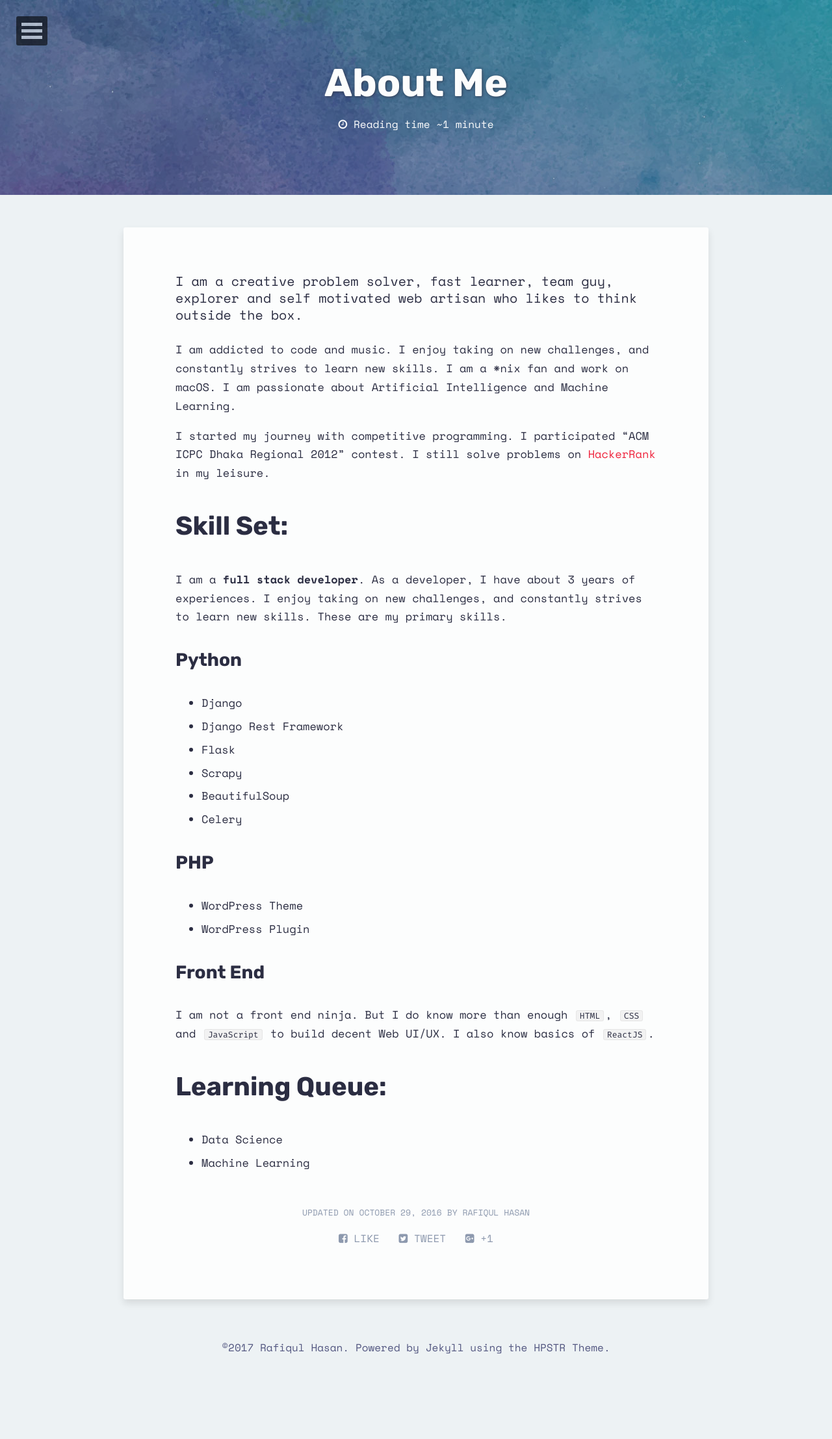
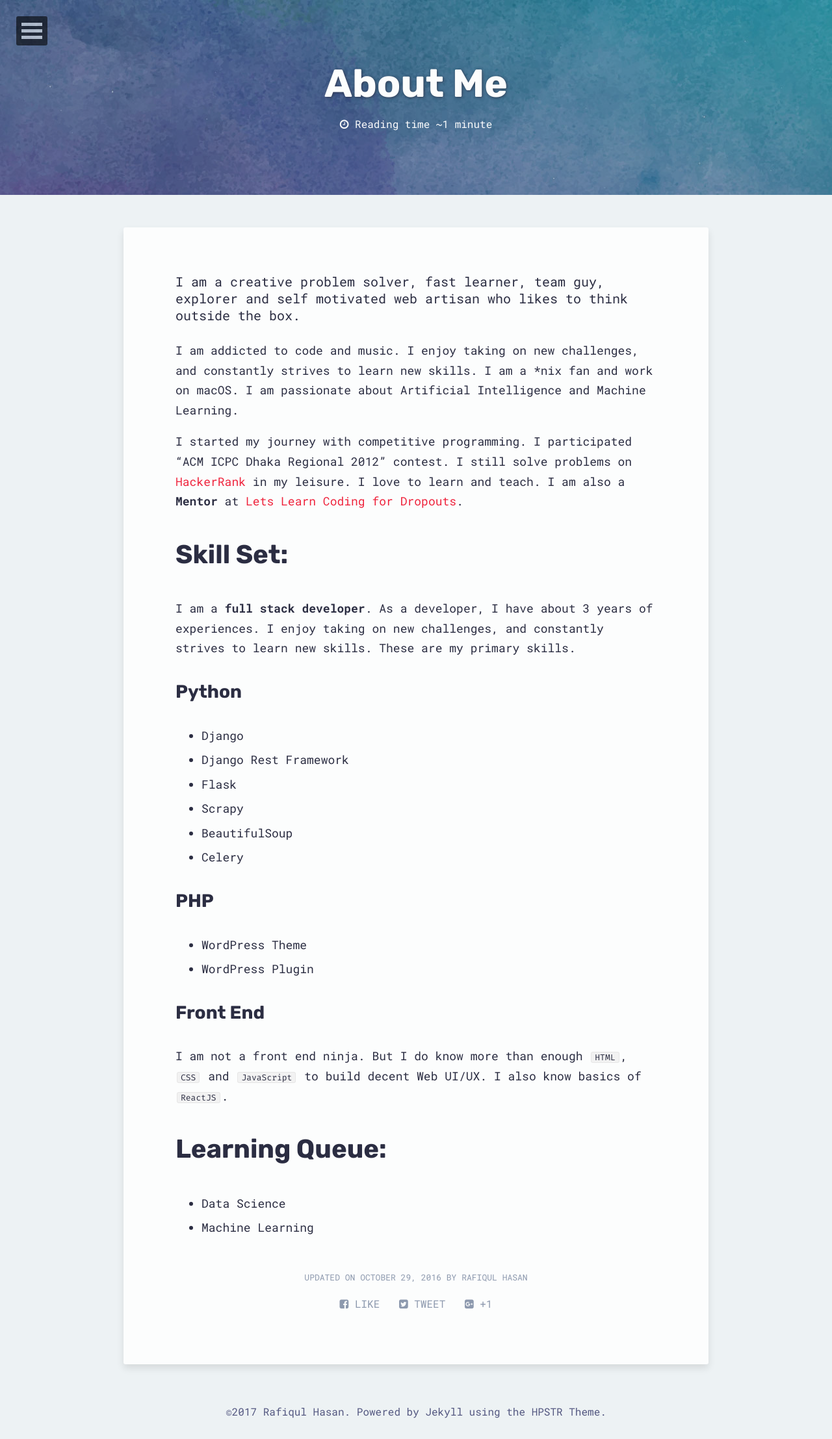
Before and after one commit to shopnilsazal/shopnilsazal.github.io, a Jekyll site: the page built from about/index.md, in a window 1280 px wide. Shown: the whole page at 65% size. Built offline with Jekyll 4.4.1, drawn with Linux system fonts in a browser that asks for light colours; nearby versions of some CDN libraries; before the commit the page ends 2118 px from its top, so only the background shows below that.

Commit message:
About me updated

```diff
--- a/_includes/head.html
+++ b/_includes/head.html
@@ -36,7 +36,7 @@
 <link rel="stylesheet" href="{{ site.url }}/assets/css/main.css">
 <!-- Webfonts -->
 
-<link href="https://fonts.googleapis.com/css?family=Rubik:700|Space+Mono:400,400i,700|Fira+Mono" rel="stylesheet">
+<link href="https://fonts.googleapis.com/css?family=Rubik:700|Roboto+Mono:400,700|Fira+Mono" rel="stylesheet">
 
 <meta http-equiv="cleartype" content="on">
 
--- a/_sass/_page.scss
+++ b/_sass/_page.scss
@@ -15,7 +15,7 @@ body {
 	}
 }
 .entry-content {
-	@include font-size(17);
+	@include font-size(18);
 	line-height: 1.7;
 	// Dotted line underlines for links
 	p > a,
@@ -48,6 +48,7 @@ body {
 		@media #{$large} {
 			@include font-rem(60);
 		}
+
 	}
 	h2 {
 		margin: 0;
@@ -444,6 +445,9 @@ header .entry-meta {
 	}
 	p > a,
 	li > a {
+		&:after {
+			display: none;
+		}
 		border-bottom-width: 0;
 	}
 }
--- a/_sass/_syntax.scss
+++ b/_sass/_syntax.scss
@@ -4,8 +4,8 @@ pre.highlight {
 
 .highlight {
 	margin-bottom: 1.5em;
-	font-size: 13px;
-	line-height: 1.5;
+	font-size: 14px;
+	line-height: 1.6;
 	color: #d0d0d0;
 	border: 1px solid darken($body-color, 5);
 	background-color: #272822;
--- a/_sass/_typography.scss
+++ b/_sass/_typography.scss
@@ -38,6 +38,7 @@ h5 {
 // Links
 // --------------------------------------------------
 a {
+	position: relative;
 	text-decoration: none;
 	color: $link-color;
 	&:visited {
@@ -53,6 +54,27 @@ a {
 	&:hover,
 	&:active {
 		outline: 0;
+	}
+}
+.entry-content {
+	a:not(.tag)::after {
+		content: '';
+		position: absolute;
+		bottom: -3px;
+		left: 0;
+		width: 100%;
+		height: 3px;
+		background-color: $link-color;
+		transform: scaleX(0);
+		transform-origin: left;
+		transition: transform .4s ease-in-out;
+		transition-delay: .1s;
+	}
+	a:hover {
+		&:after {
+			transform: scaleX(1);
+    		transition-delay: 0s;
+		}
 	}
 }
 
@@ -86,14 +108,18 @@ figcaption {
 // Blockquotes
 // --------------------------------------------------
 blockquote {
-	font-style: italic;
-	border-left: 8px solid $border-color;
-	padding-left: 20px;
+	&::before {
+		content: '\201C';
+		font-size: 400%;
+		left: -12px;
+		line-height: .5;
+		position: absolute;
+	}
+	padding: 1.125em 2.566em;
+    font-style: italic;
+    position: relative;
 	font-size: 20px;
 	line-height: 1.7;
-	@media #{$medium} {
-		margin-left: -28px;
-	}
 }
 
 // List items
--- a/_sass/_variables.scss
+++ b/_sass/_variables.scss
@@ -7,7 +7,7 @@ $front-page-feature-image-height: 300px; // min 150px recommended
 // Typography
 // --------------------------------------------------
 
-$base-font: 'Space Mono', Calibri, Arial, sans-serif;
+$base-font: 'Roboto Mono', Calibri, Arial, sans-serif;
 $heading-font: 'Rubik';
 $caption-font: $base-font;
 $code-font: 'Fira Mono';
--- a/about/index.md
+++ b/about/index.md
@@ -11,7 +11,7 @@ I am a creative problem solver, fast learner, team guy, explorer and self motiva
 
 I am addicted to code and music. I enjoy taking on new challenges, and constantly strives to learn new skills. I am a *nix fan and work on macOS. I am passionate about Artificial Intelligence and Machine Learning.
 
-I started my journey with competitive programming. I participated "ACM ICPC Dhaka Regional 2012" contest. I still solve problems on [HackerRank](https://www.hackerrank.com/shopnilsazal) in my leisure.
+I started my journey with competitive programming. I participated "ACM ICPC Dhaka Regional 2012" contest. I still solve problems on [HackerRank](https://www.hackerrank.com/shopnilsazal) in my leisure. I love to learn and teach. I am also a **Mentor** at [Lets Learn Coding for Dropouts](https://www.facebook.com/LLCforDropouts/).
 
 ## Skill Set:
 
```
